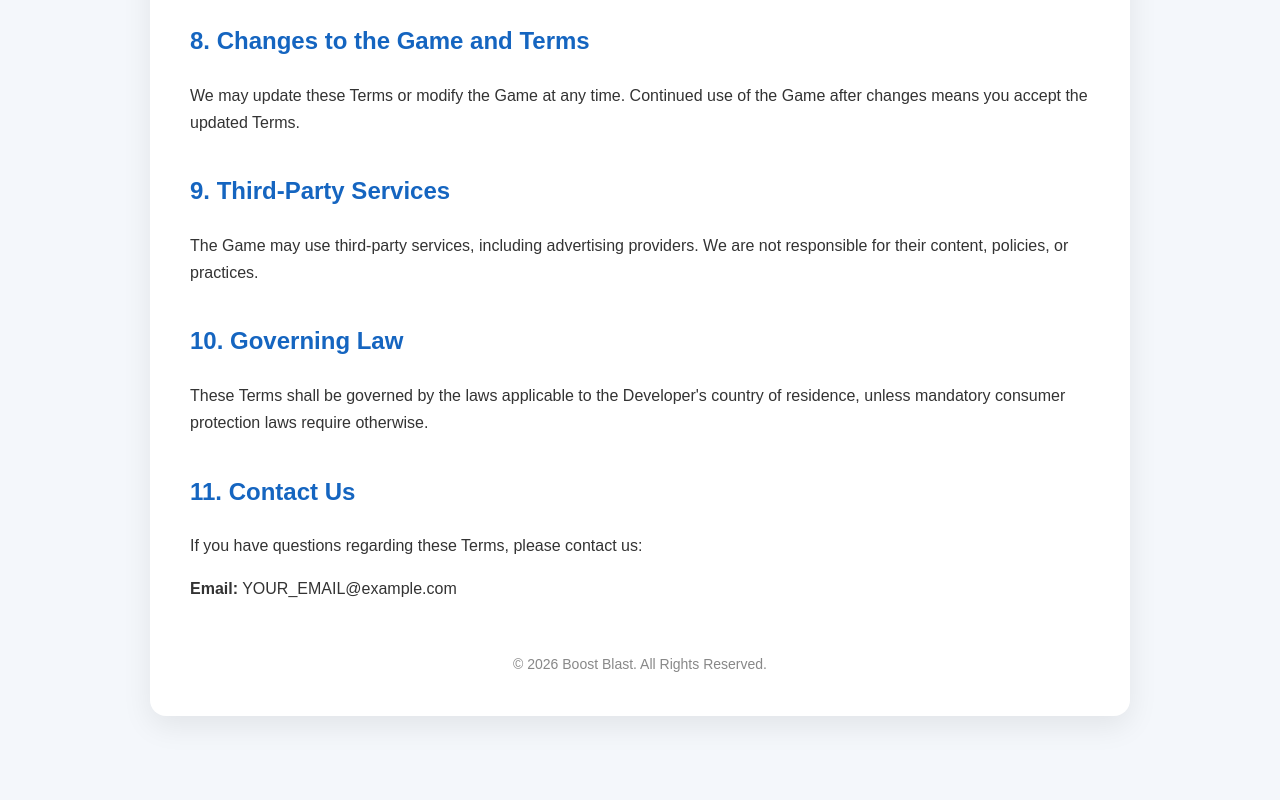
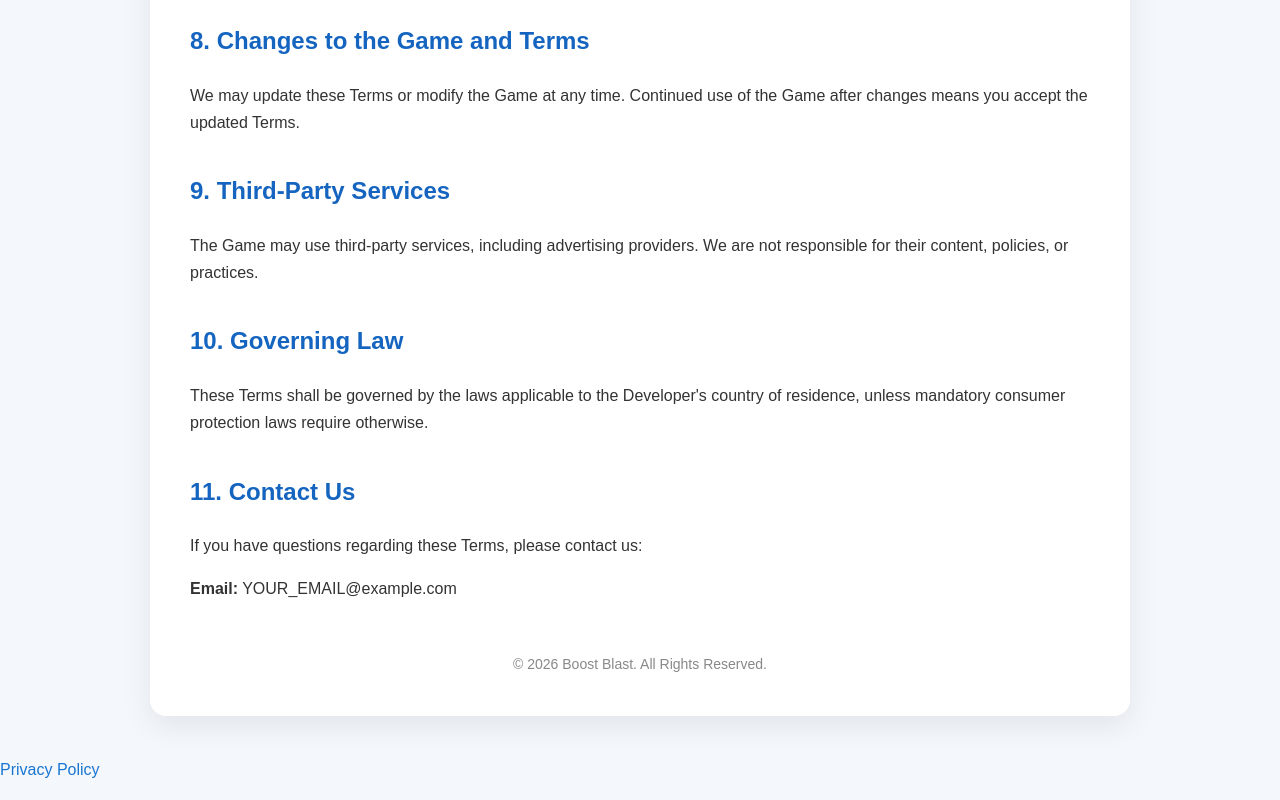
Before and after one commit to BoostBlast/privacy-policy, a plain HTML site: page terms.html in a window 1280 px wide. Shown: the part 1433-2233 px from the top of the page. Before the commit the page ends 2189 px from the top, so only its background shows below. Drawn offline with Linux system fonts and the light colour scheme.

Commit message:
terms.html

```diff
--- a/terms.html
+++ b/terms.html
@@ -193,3 +193,10 @@ please contact us:
 
 </body>
 </html>
+<footer>
+    <p>
+        <a href="https://boostblast.github.io/privacy-policy/" target="_blank">
+            Privacy Policy
+        </a>
+    </p>
+</footer>
```
